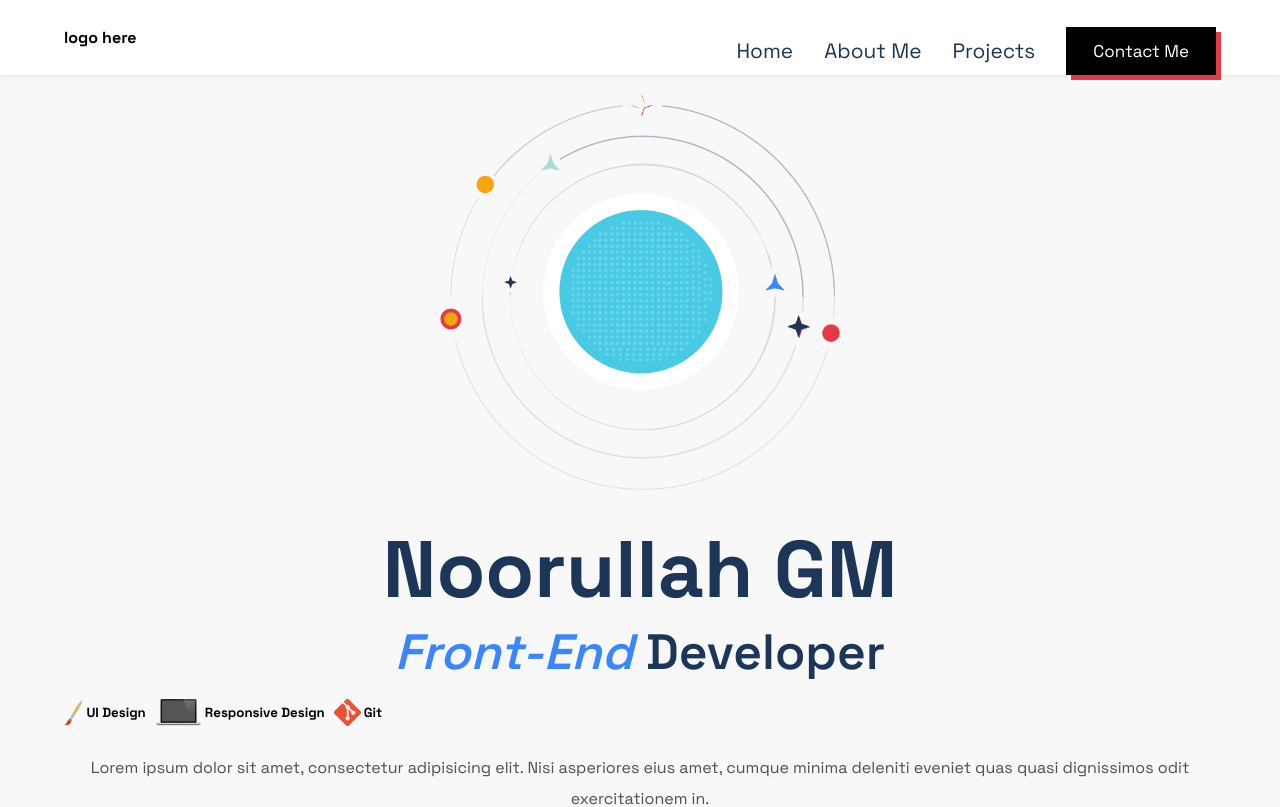
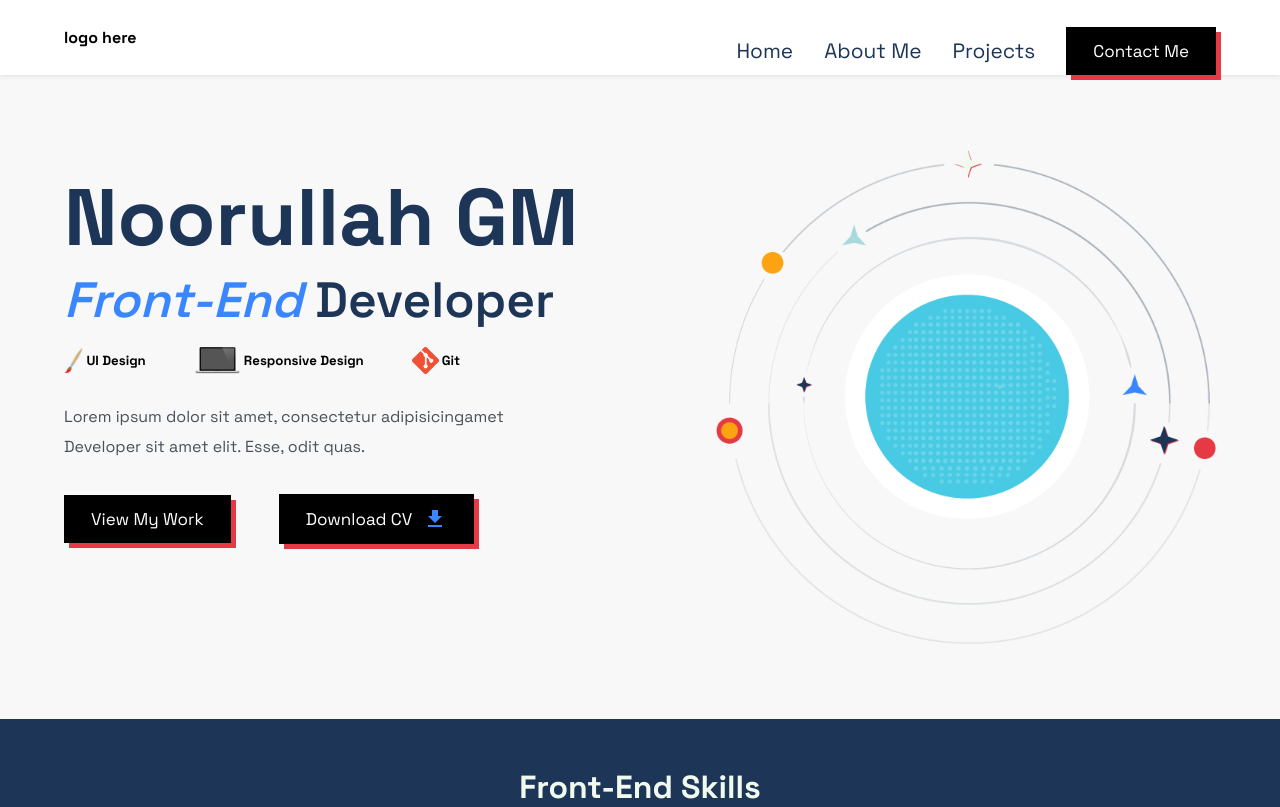
Before and after one commit to noorgm/Portfolio, a React (Create React App) app: page / in a window 1280 px wide. Shown: the top 807 px of the page. Built offline with nearby package versions, Linux system fonts and the light colour scheme.

Commit message:
All Screen done for Home page

```diff
--- a/src/App.css
+++ b/src/App.css
@@ -16,7 +16,11 @@
   margin-right: auto;
 }
 
-
+@media (min-width: 1350px) {
+  .grid {
+      width: 80%;
+  }
+}
 
 
 
--- a/src/components/Footer/footer.css
+++ b/src/components/Footer/footer.css
@@ -46,8 +46,6 @@
 .f-r-icon:nth-child(1) {
     scale: 1.6;
 }
-
-
 .footer-bottom {
     grid-column: 1 / 9;
     grid-row: 2;
--- a/src/pages/Home/Home.js
+++ b/src/pages/Home/Home.js
@@ -53,11 +53,12 @@ const Home = () => {
             </div>
 
             <div className="home-description">
-              <p>Lorem ipsum dolor sit amet, consectetur adipisicing elit. Nisi asperiores eius amet, cumque minima deleniti eveniet quas quasi dignissimos odit exercitationem in.</p>
+              <p>Lorem ipsum dolor sit amet, consectetur adipisicingamet</p>
+              <p>Developer sit amet elit. Esse, odit quas.</p>
             </div>
             <div className="home-btns">
               <button>View My Work</button>
-              <button>Download CV<span className='download-icon'><DownloadIcon /></span></button>
+              <button>Download CV <DownloadIcon className='download-icon'/></button>
             </div>
           </div>
 
--- a/src/pages/Home/home.css
+++ b/src/pages/Home/home.css
@@ -26,6 +26,7 @@
 }
 .right-home > img {
     width: min(100%, 400px);
+    max-height: 400px;
 }
 .left-home {
     grid-column: 1 / 9;
@@ -49,6 +50,7 @@
 .l-h-middle {
     display: flex;
     align-items: center;
+    justify-content: center;
     gap: 9px;
     /* justify-content: space-between; */
     margin: 1rem 0px 1.7rem 0px;
@@ -76,7 +78,7 @@
     gap: 11px;
 }
 .download-icon {
-    color: var(--fifth-color);
+    color: var(--secondary-color);
 }
 .home-description {
     line-height: 1.9;
@@ -124,11 +126,54 @@
     justify-content: center;
     padding: 11px 21px;
     background-color: var(--forth-color);
-    box-shadow: 5px 5px 0px 0px var(--secondary-color);
+    box-shadow: 4px 4px 0px 0px var(--secondary-color);
     margin: 10px;
     cursor: pointer;
 }
 .tech-card:hover {
-    box-shadow: 5px 5px 0px 0px var(--fifth-color);
+    box-shadow: 4px 4px 0px 0px var(--fifth-color);
     transition: 0.1s ease-in;
 }
+
+
+/* MEDIA QUERY */
+@media (min-width: 600px) {
+    .home-btns {
+        flex-direction: row;
+        gap: 3rem;
+    }
+}
+
+@media (min-width: 960px) {
+    .home {
+        margin-top: 4.7rem;
+    }
+    .right-home {
+        grid-column: 5 / 9;
+        justify-content: flex-end;
+    }
+    .left-home {
+        grid-column: 1 / 5;
+        grid-row: 1;
+        text-align: left;
+    }
+
+    .l-h-middle {
+        justify-content: flex-start;
+        gap: 3rem;
+    }
+    .home-btns {
+        justify-content: flex-start;
+        gap: 3rem;
+    }
+}
+
+@media (min-width: 1200px) {
+    .l-h-top {
+        margin-top: 1rem;
+    }
+    .right-home > img {
+        width: min(100%, 500px);
+        max-height: 500px;
+    }
+}
```
